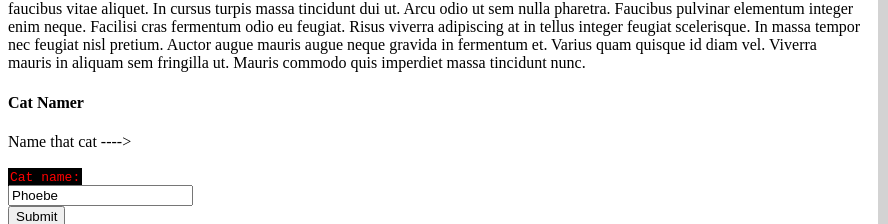
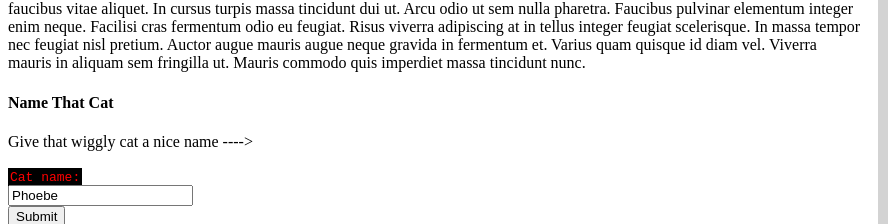
Before and after one commit to mpdoud/mpdoud.github.io, a plain HTML site: page assignments/assignment01.html in a window 1280 px wide. Shown: the part 270-494 px from the top of the page, 0-888 px from the left. Drawn offline with Linux system fonts and the light colour scheme; grey boxes are pictures that could not be loaded.

Commit message:
Update assignment01.html

```diff
--- a/assignments/assignment01.html
+++ b/assignments/assignment01.html
@@ -37,8 +37,8 @@
   </section>
 
   <section>
-   <h4>Cat Namer</h4>
-   <p>Name that cat ----></p>
+   <h4>Name That Cat</h4>
+   <p>Give that wiggly cat a nice name ----></p>
    <form action="/action_page.php">
     <label for="fname"><code>Cat name:</code></label>
     <br />
```
